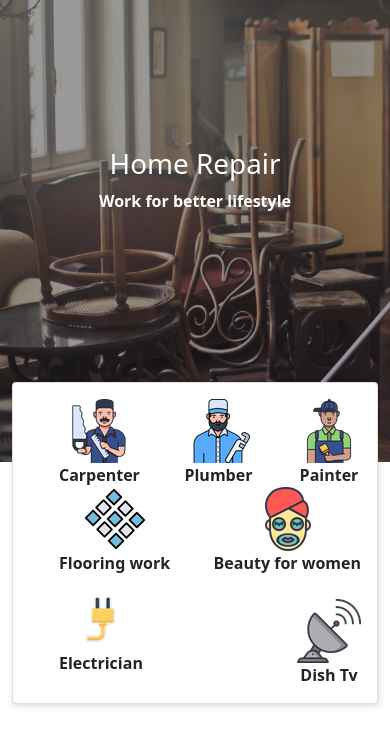
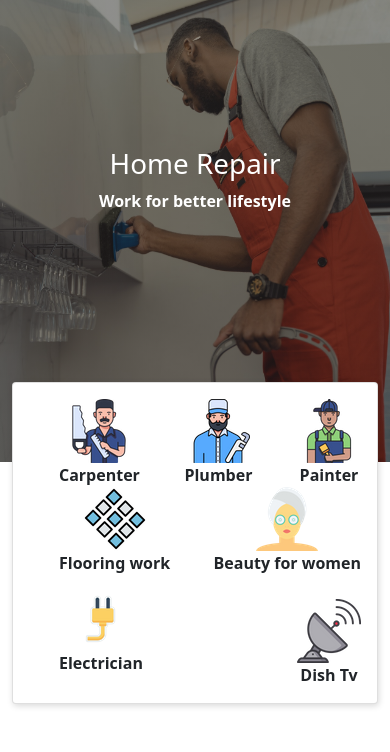
Before and after one commit to thephotogenicbug/Home-Service-website, a plain HTML site: page index.html in a window 390 px wide. Shown: the part 88-840 px from the top of the page. Drawn offline with nearby package versions, Linux system fonts and the light colour scheme.

Commit message:
drop old images and use new Banner images

```diff
--- a/index.html
+++ b/index.html
@@ -34,7 +34,7 @@
 
 
     <div class="banner">
-      <!-- <img src="images/Banner1.jpg" class="img-fluid" /> -->
+
         <nav>
             <div class="hamburger">
                 <div class="line"></div>
@@ -80,7 +80,7 @@
                             <label>Flooring work</label>
                         </div>
                         <div class="col-md-2">
-                            <img src="images/beauty.png" class="img-fluid" /><br />
+                            <img src="images/women-face.png" class="img-fluid" /><br />
                             <label>Beauty for women</label>
                         </div>
                         <div href="#electric" role="button"  data-toggle="modal" class="col-md-2">
--- a/style.css
+++ b/style.css
@@ -54,7 +54,7 @@ nav{
 .banner {
     height:550px;
     background-position: center 100%;
-    background: linear-gradient(rgba(44, 43, 43, 0.473), rgba(36, 27, 29, 0.459)), url("/images/Banner1.jpg");
+    background: linear-gradient(rgba(44, 43, 43, 0.473), rgba(36, 27, 29, 0.459)), url("/images/Banner.jpg");
     background-size: cover ;
 
 }
@@ -222,6 +222,13 @@ nav{
     }
   }
 @media screen and (max-width: 768px) {
+  .banner {
+    height:550px;
+    background-position: center 100%;
+    background: linear-gradient(rgba(44, 43, 43, 0.473), rgba(36, 27, 29, 0.459)), url("/images/Banner-mobile.jpg");
+    background-size: cover ;
+
+}
     .line {
       width: 30px;
       height: 3px;
```
Also changed, not shown: images/Banner-mobile.jpg (added), images/Banner.jpeg (deleted), images/Banner.jpg, images/Banner1.jpg (deleted).
